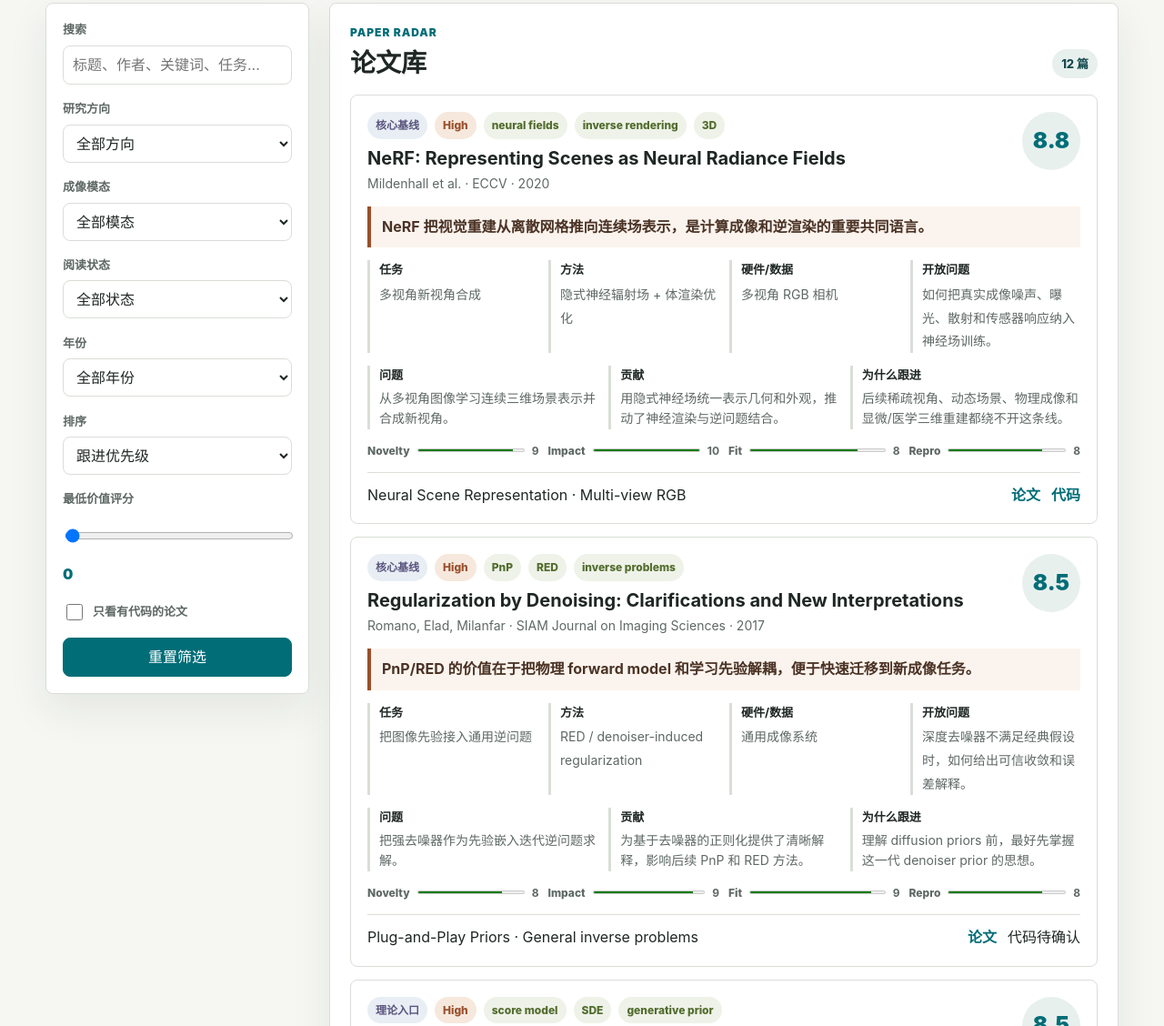
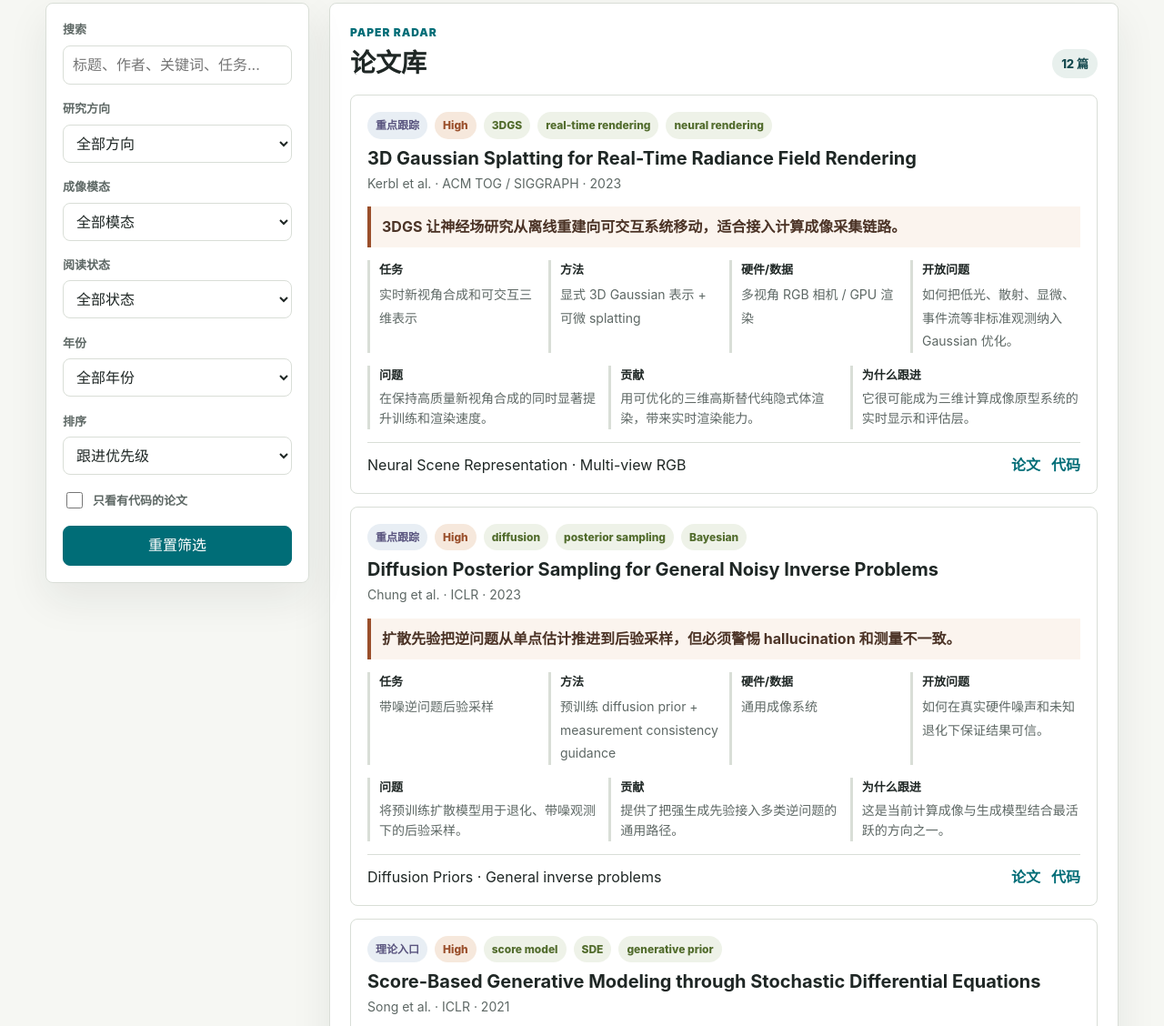
Before and after one commit to wanghongjian98/computational-imaging-frontier, a plain HTML site: page index.html in a window 1280 px wide. Shown: the part 1227-2355 px from the top of the page at 91% size. Drawn offline with Linux system fonts and the light colour scheme.

Commit message:
Remove scoring from paper radar

```diff
--- a/app.js
+++ b/app.js
@@ -6,7 +6,6 @@
     modality: "",
     stage: "",
     year: "",
-    minScore: 0,
     codeOnly: false,
     sortBy: "priority",
   },
@@ -18,8 +17,6 @@
   modalityFilter: document.querySelector("#modalityFilter"),
   stageFilter: document.querySelector("#stageFilter"),
   yearFilter: document.querySelector("#yearFilter"),
-  scoreFilter: document.querySelector("#scoreFilter"),
-  scoreOutput: document.querySelector("#scoreOutput"),
   codeOnly: document.querySelector("#codeOnly"),
   sortBy: document.querySelector("#sortBy"),
   resetFilters: document.querySelector("#resetFilters"),
@@ -50,14 +47,6 @@
   );
 }
 
-function paperScore(paper) {
-  const novelty = Number(paper.scores?.novelty ?? 0);
-  const reproducibility = Number(paper.scores?.reproducibility ?? 0);
-  const impact = Number(paper.scores?.impact ?? 0);
-  const fit = Number(paper.scores?.fit ?? 0);
-  return Math.round((0.3 * novelty + 0.25 * impact + 0.25 * fit + 0.2 * reproducibility) * 10) / 10;
-}
-
 function fillSelect(select, values) {
   const first = select.querySelector("option");
   select.replaceChildren(first);
@@ -83,8 +72,11 @@
   return Boolean(paper.code?.available && paper.code?.url);
 }
 
+function priorityRank(paper) {
+  return { High: 3, Medium: 2, Low: 1 }[paper.priority] ?? 0;
+}
+
 function matchesPaper(paper) {
-  const score = paperScore(paper);
   const haystack = [
     paper.title,
     paper.authors,
@@ -111,46 +103,26 @@
     (!state.filters.modality || paper.modality === state.filters.modality) &&
     (!state.filters.stage || paper.status === state.filters.stage) &&
     (!state.filters.year || String(paper.year) === state.filters.year) &&
-    (!state.filters.codeOnly || hasCode(paper)) &&
-    score >= state.filters.minScore
+    (!state.filters.codeOnly || hasCode(paper))
   );
 }
 
 function sortPapers(papers) {
   const key = state.filters.sortBy;
   return [...papers].sort((a, b) => {
-    if (key === "year") return b.year - a.year || paperScore(b) - paperScore(a);
-    if (key === "reproducibility") {
-      return (b.scores?.reproducibility ?? 0) - (a.scores?.reproducibility ?? 0);
+    if (key === "year") return b.year - a.year || priorityRank(b) - priorityRank(a);
+    if (key === "code") {
+      return Number(hasCode(b)) - Number(hasCode(a)) || b.year - a.year;
     }
-    if (key === "impact") return (b.scores?.impact ?? 0) - (a.scores?.impact ?? 0);
-    return paperScore(b) - paperScore(a);
+    if (key === "status") {
+      return String(a.status ?? "").localeCompare(String(b.status ?? ""), "zh-Hans-CN") || b.year - a.year;
+    }
+    return priorityRank(b) - priorityRank(a) || b.year - a.year;
   });
 }
 
 function badge(text, tone = "") {
   return `<span class="tag ${tone}">${escapeHtml(text)}</span>`;
-}
-
-function scoreBars(paper) {
-  const scores = [
-    ["Novelty", paper.scores?.novelty ?? 0],
-    ["Impact", paper.scores?.impact ?? 0],
-    ["Fit", paper.scores?.fit ?? 0],
-    ["Repro", paper.scores?.reproducibility ?? 0],
-  ];
-
-  return scores
-    .map(
-      ([label, value]) => `
-        <div class="score-bar">
-          <span>${label}</span>
-          <meter min="0" max="10" value="${Number(value)}"></meter>
-          <strong>${Number(value)}</strong>
-        </div>
-      `,
-    )
-    .join("");
 }
 
 function paperCard(paper) {
@@ -175,7 +147,6 @@
         <h3>${escapeHtml(paper.title)}</h3>
         <div class="paper-meta">${escapeHtml(paper.authors)} · ${escapeHtml(paper.venue)} · ${escapeHtml(paper.year)}</div>
       </div>
-      <div class="score" title="综合价值评分">${paperScore(paper)}</div>
     </div>
 
     <p class="insight">${escapeHtml(paper.insight ?? paper.contribution)}</p>
@@ -201,9 +172,6 @@
         <p>${escapeHtml(paper.whyFollow ?? paper.directionNote)}</p>
       </div>
     </div>
-
-    <div class="score-bars">${scoreBars(paper)}</div>
-
     <div class="paper-actions">
       <span>${escapeHtml(paper.topic)} · ${escapeHtml(paper.modality)}</span>
       <div>${paperLink}${codeLink}</div>
@@ -223,7 +191,7 @@
   const dates = uniqueSorted(state.papers.map((paper) => paper.updated)).sort();
   els.paperCount.textContent = state.papers.length;
   els.topicCount.textContent = topics.length;
-  els.highValueCount.textContent = state.papers.filter((paper) => paperScore(paper) >= 8).length;
+  els.highValueCount.textContent = state.papers.filter((paper) => paper.priority === "High").length;
   els.codeCount.textContent = state.papers.filter(hasCode).length;
   els.lastUpdated.textContent = dates.length ? `Last updated: ${dates.at(-1)}` : "更新中";
 }
@@ -265,7 +233,7 @@
     node.innerHTML = `
       <h3>${escapeHtml(topic)}</h3>
       <p>${escapeHtml(topPaper?.directionNote ?? "补充该方向的核心问题、代表方法和开放挑战。")}</p>
-      <span>${papers.length} 篇论文 · 最高分 ${paperScore(topPaper)}</span>
+      <span>${papers.length} 篇论文 · 重点跟进 ${papers.filter((paper) => paper.priority === "High").length}</span>
     `;
     return node;
   });
@@ -274,7 +242,7 @@
 
 function renderQueue() {
   const queue = sortPapers(state.papers)
-    .filter((paper) => paper.priority === "High" || paperScore(paper) >= 8)
+    .filter((paper) => paper.priority === "High")
     .slice(0, 5)
     .map((paper, index) => {
       const item = document.createElement("article");
@@ -285,7 +253,7 @@
           <h3>${escapeHtml(paper.title)}</h3>
           <p>${escapeHtml(paper.whyFollow ?? paper.insight ?? paper.contribution)}</p>
         </div>
-        <strong>${paperScore(paper)}</strong>
+        <strong>${escapeHtml(paper.priority ?? "High")}</strong>
       `;
       return item;
     });
@@ -314,11 +282,6 @@
     state.filters.year = event.target.value;
     renderPapers();
   });
-  els.scoreFilter.addEventListener("input", (event) => {
-    state.filters.minScore = Number(event.target.value);
-    els.scoreOutput.value = event.target.value;
-    renderPapers();
-  });
   els.codeOnly.addEventListener("change", (event) => {
     state.filters.codeOnly = event.target.checked;
     renderPapers();
@@ -334,7 +297,6 @@
       modality: "",
       stage: "",
       year: "",
-      minScore: 0,
       codeOnly: false,
       sortBy: "priority",
     };
@@ -343,8 +305,6 @@
     els.modalityFilter.value = "";
     els.stageFilter.value = "";
     els.yearFilter.value = "";
-    els.scoreFilter.value = "0";
-    els.scoreOutput.value = "0";
     els.codeOnly.checked = false;
     els.sortBy.value = "priority";
     renderPapers();
--- a/index.html
+++ b/index.html
@@ -6,7 +6,7 @@
     <title>计算成像前沿论文雷达</title>
     <meta
       name="description"
-      content="面向计算成像研究的论文筛选、摘要、评分和跟进队列。"
+      content="面向计算成像研究的论文筛选、摘要和跟进队列。"
     />
     <link rel="stylesheet" href="styles.css" />
   </head>
@@ -23,7 +23,6 @@
         <a href="#papers">论文库</a>
         <a href="#frontier">前沿路线</a>
         <a href="#queue">跟进队列</a>
-        <a href="#rubric">评分规则</a>
       </nav>
     </header>
 
@@ -34,7 +33,7 @@
           <h1>把计算成像论文整理成可检索、可比较、可跟进的研究地图</h1>
           <p>
             聚焦 lensless imaging、diffusion priors、neural fields、computational
-            microscopy、event cameras 和 raw computational photography。每篇论文记录问题、贡献、局限、复现成本和下一步价值。
+            microscopy、event cameras 和 raw computational photography。每篇论文记录问题、贡献、局限、复现状态和下一步跟进理由。
           </p>
           <div class="hero-actions">
             <a class="primary-link" href="#papers">浏览论文库</a>
@@ -53,7 +52,7 @@
           </div>
           <div>
             <strong id="highValueCount">0</strong>
-            <span>高优先级</span>
+            <span>重点跟进</span>
           </div>
           <div>
             <strong id="codeCount">0</strong>
@@ -113,15 +112,9 @@
             <select id="sortBy">
               <option value="priority">跟进优先级</option>
               <option value="year">年份最新</option>
-              <option value="reproducibility">复现友好</option>
-              <option value="impact">影响力</option>
+              <option value="code">代码可用</option>
+              <option value="status">阅读状态</option>
             </select>
-          </div>
-
-          <div class="filter-block">
-            <span class="label">最低价值评分</span>
-            <input id="scoreFilter" type="range" min="0" max="10" value="0" />
-            <output id="scoreOutput" for="scoreFilter">0</output>
           </div>
 
           <label class="checkbox">
@@ -150,7 +143,7 @@
             <p class="eyebrow">Reading Queue</p>
             <h2>优先跟进队列</h2>
           </div>
-          <span>按综合评分和复现价值自动生成</span>
+          <span>按优先级、年份和复现线索自动生成</span>
         </div>
         <div id="queueList" class="queue-list"></div>
       </section>
@@ -164,33 +157,6 @@
           <span>用于发现主题空白和可写综述方向</span>
         </div>
         <div id="topicMap" class="topic-map"></div>
-      </section>
-
-      <section id="rubric" class="band">
-        <div class="section-head">
-          <div>
-            <p class="eyebrow">Scoring Rubric</p>
-            <h2>评分规则</h2>
-          </div>
-        </div>
-        <div class="rubric-grid">
-          <article>
-            <strong>Novelty 30%</strong>
-            <p>是否提出新的成像模型、硬件编码、先验或求解范式。</p>
-          </article>
-          <article>
-            <strong>Impact 25%</strong>
-            <p>是否改变研究路线，或成为后续论文反复引用的基线。</p>
-          </article>
-          <article>
-            <strong>Fit 25%</strong>
-            <p>是否贴近计算成像主线：物理模型、传感器、逆问题和可验证实验。</p>
-          </article>
-          <article>
-            <strong>Reproducibility 20%</strong>
-            <p>是否有代码、数据、标定细节和足够清楚的实验设置。</p>
-          </article>
-        </div>
       </section>
 
       <section id="workflow" class="band workflow">
--- a/papers.json
+++ b/papers.json
@@ -19,9 +19,15 @@
     "whyFollow": "适合作为 lensless imaging 方向的硬件-算法联合设计入口。",
     "openQuestion": "如何减少标定依赖，并让系统在动态场景和复杂深度范围内稳定工作。",
     "directionNote": "关注光学编码、PSF 标定、可制造性和端到端重建。",
-    "tags": ["lensless", "3D", "hardware-software co-design"],
-    "scores": { "novelty": 8, "impact": 8, "reproducibility": 6, "fit": 8 },
-    "code": { "available": true, "url": "https://github.com/Waller-Lab/DiffuserCam" },
+    "tags": [
+      "lensless",
+      "3D",
+      "hardware-software co-design"
+    ],
+    "code": {
+      "available": true,
+      "url": "https://github.com/Waller-Lab/DiffuserCam"
+    },
     "url": "https://opg.optica.org/optica/fulltext.cfm?uri=optica-5-1-1&id=380522",
     "updated": "2026-05-20"
   },
@@ -45,9 +51,15 @@
     "whyFollow": "后续稀疏视角、动态场景、物理成像和显微/医学三维重建都绕不开这条线。",
     "openQuestion": "如何把真实成像噪声、曝光、散射和传感器响应纳入神经场训练。",
     "directionNote": "关注稀疏视角、动态场景、物理成像模型和可编辑三维表示。",
-    "tags": ["neural fields", "inverse rendering", "3D"],
-    "scores": { "novelty": 9, "impact": 10, "reproducibility": 8, "fit": 8 },
-    "code": { "available": true, "url": "https://github.com/bmild/nerf" },
+    "tags": [
+      "neural fields",
+      "inverse rendering",
+      "3D"
+    ],
+    "code": {
+      "available": true,
+      "url": "https://github.com/bmild/nerf"
+    },
     "url": "https://www.matthewtancik.com/nerf",
     "updated": "2026-05-20"
   },
@@ -71,9 +83,15 @@
     "whyFollow": "它很可能成为三维计算成像原型系统的实时显示和评估层。",
     "openQuestion": "如何把低光、散射、显微、事件流等非标准观测纳入 Gaussian 优化。",
     "directionNote": "关注实时三维表示、可微渲染、动态场景和物理成像观测。",
-    "tags": ["3DGS", "real-time rendering", "neural rendering"],
-    "scores": { "novelty": 8, "impact": 10, "reproducibility": 8, "fit": 7 },
-    "code": { "available": true, "url": "https://github.com/graphdeco-inria/gaussian-splatting" },
+    "tags": [
+      "3DGS",
+      "real-time rendering",
+      "neural rendering"
+    ],
+    "code": {
+      "available": true,
+      "url": "https://github.com/graphdeco-inria/gaussian-splatting"
+    },
     "url": "https://repo-sam.inria.fr/fungraph/3d-gaussian-splatting/",
     "updated": "2026-05-20"
   },
@@ -97,9 +115,15 @@
     "whyFollow": "理解 diffusion priors 前，最好先掌握这一代 denoiser prior 的思想。",
     "openQuestion": "深度去噪器不满足经典假设时，如何给出可信收敛和误差解释。",
     "directionNote": "关注收敛理论、扩散先验、非凸求解和物理一致性。",
-    "tags": ["PnP", "RED", "inverse problems"],
-    "scores": { "novelty": 8, "impact": 9, "reproducibility": 8, "fit": 9 },
-    "code": { "available": false, "url": "" },
+    "tags": [
+      "PnP",
+      "RED",
+      "inverse problems"
+    ],
+    "code": {
+      "available": false,
+      "url": ""
+    },
     "url": "https://epubs.siam.org/doi/10.1137/16M1102884",
     "updated": "2026-05-20"
   },
@@ -123,9 +147,15 @@
     "whyFollow": "这是当前计算成像与生成模型结合最活跃的方向之一。",
     "openQuestion": "如何在真实硬件噪声和未知退化下保证结果可信。",
     "directionNote": "关注可控采样、快速求解、可信不确定性和真实成像退化。",
-    "tags": ["diffusion", "posterior sampling", "Bayesian"],
-    "scores": { "novelty": 8, "impact": 9, "reproducibility": 7, "fit": 9 },
-    "code": { "available": true, "url": "https://github.com/DPS2022/diffusion-posterior-sampling" },
+    "tags": [
+      "diffusion",
+      "posterior sampling",
+      "Bayesian"
+    ],
+    "code": {
+      "available": true,
+      "url": "https://github.com/DPS2022/diffusion-posterior-sampling"
+    },
     "url": "https://openreview.net/forum?id=OnD9zGAGT0k",
     "updated": "2026-05-20"
   },
@@ -149,9 +179,15 @@
     "whyFollow": "它是读懂 diffusion posterior sampling、DDRM 和后续扩散先验方法的基础。",
     "openQuestion": "如何把连续时间采样过程压缩到可用于实时成像系统的成本。",
     "directionNote": "关注 score prior、posterior sampling、fast samplers 和 uncertainty quantification。",
-    "tags": ["score model", "SDE", "generative prior"],
-    "scores": { "novelty": 9, "impact": 10, "reproducibility": 8, "fit": 7 },
-    "code": { "available": true, "url": "https://github.com/yang-song/score_sde" },
+    "tags": [
+      "score model",
+      "SDE",
+      "generative prior"
+    ],
+    "code": {
+      "available": true,
+      "url": "https://github.com/yang-song/score_sde"
+    },
     "url": "https://openreview.net/forum?id=PxTIG12RRHS",
     "updated": "2026-05-20"
   },
@@ -175,9 +211,15 @@
     "whyFollow": "适合和 PnP、RED、diffusion prior 放在一起比较先验来源。",
     "openQuestion": "如何稳定控制过拟合，并把隐式先验扩展到视频、三维和物理传感器数据。",
     "directionNote": "关注无需训练数据的先验、早停机制和物理观测一致性。",
-    "tags": ["implicit prior", "untrained network", "inverse problems"],
-    "scores": { "novelty": 8, "impact": 9, "reproducibility": 8, "fit": 8 },
-    "code": { "available": true, "url": "https://github.com/DmitryUlyanov/deep-image-prior" },
+    "tags": [
+      "implicit prior",
+      "untrained network",
+      "inverse problems"
+    ],
+    "code": {
+      "available": true,
+      "url": "https://github.com/DmitryUlyanov/deep-image-prior"
+    },
     "url": "https://dmitryulyanov.github.io/deep_image_prior",
     "updated": "2026-05-20"
   },
@@ -201,9 +243,15 @@
     "whyFollow": "它连接了硬件照明设计、相位恢复、显微成像和高通量生物应用。",
     "openQuestion": "如何处理厚样本、多散射和实时采集。",
     "directionNote": "关注高通量显微、相位恢复、系统校正和生物医学场景。",
-    "tags": ["ptychography", "phase retrieval", "microscopy"],
-    "scores": { "novelty": 9, "impact": 9, "reproducibility": 6, "fit": 8 },
-    "code": { "available": false, "url": "" },
+    "tags": [
+      "ptychography",
+      "phase retrieval",
+      "microscopy"
+    ],
+    "code": {
+      "available": false,
+      "url": ""
+    },
     "url": "https://www.nature.com/articles/nphoton.2013.187",
     "updated": "2026-05-20"
   },
@@ -227,9 +275,15 @@
     "whyFollow": "适合作为进入 neuromorphic computational imaging 的地图。",
     "openQuestion": "事件流如何和 frame、depth、IMU、spike sensor 等多模态观测稳定融合。",
     "directionNote": "关注异步传感、动态重建、低功耗视觉和神经形态硬件。",
-    "tags": ["event camera", "survey", "neuromorphic"],
-    "scores": { "novelty": 6, "impact": 8, "reproducibility": 9, "fit": 8 },
-    "code": { "available": false, "url": "" },
+    "tags": [
+      "event camera",
+      "survey",
+      "neuromorphic"
+    ],
+    "code": {
+      "available": false,
+      "url": ""
+    },
     "url": "https://ieeexplore.ieee.org/document/9138762",
     "updated": "2026-05-20"
   },
@@ -253,9 +307,15 @@
     "whyFollow": "适合关注非可见波段、低成本探测器和压缩采样硬件的研究。",
     "openQuestion": "如何在动态场景中减少测量次数并保持鲁棒重建。",
     "directionNote": "关注编码设计、快速采样、低光照和非可见波段成像。",
-    "tags": ["compressive sensing", "coded measurement", "hardware"],
-    "scores": { "novelty": 8, "impact": 8, "reproducibility": 7, "fit": 7 },
-    "code": { "available": false, "url": "" },
+    "tags": [
+      "compressive sensing",
+      "coded measurement",
+      "hardware"
+    ],
+    "code": {
+      "available": false,
+      "url": ""
+    },
     "url": "https://ieeexplore.ieee.org/document/4472247",
     "updated": "2026-05-20"
   },
@@ -279,9 +339,15 @@
     "whyFollow": "适合做 raw pipeline、噪声模型和端侧低光成像的基线。",
     "openQuestion": "如何处理运动、不同 ISP、不同传感器之间的泛化。",
     "directionNote": "关注 raw pipeline、噪声模型、真实数据集和端侧部署。",
-    "tags": ["raw", "low-light", "computational photography"],
-    "scores": { "novelty": 7, "impact": 8, "reproducibility": 8, "fit": 7 },
-    "code": { "available": true, "url": "https://github.com/cchen156/Learning-to-See-in-the-Dark" },
+    "tags": [
+      "raw",
+      "low-light",
+      "computational photography"
+    ],
+    "code": {
+      "available": true,
+      "url": "https://github.com/cchen156/Learning-to-See-in-the-Dark"
+    },
     "url": "https://cchen156.github.io/SID.html",
     "updated": "2026-05-20"
   },
@@ -305,9 +371,15 @@
     "whyFollow": "对硬件闭环优化、显示成像和 differentiable optics 都有参考价值。",
     "openQuestion": "如何减少每台设备的重新标定成本，并推广到动态和宽视场显示。",
     "directionNote": "关注 differentiable optics、hardware-in-the-loop 和真实系统误差建模。",
-    "tags": ["holography", "camera-in-the-loop", "differentiable optics"],
-    "scores": { "novelty": 8, "impact": 8, "reproducibility": 6, "fit": 8 },
-    "code": { "available": true, "url": "https://github.com/computational-imaging/neural-holography" },
+    "tags": [
+      "holography",
+      "camera-in-the-loop",
+      "differentiable optics"
+    ],
+    "code": {
+      "available": true,
+      "url": "https://github.com/computational-imaging/neural-holography"
+    },
     "url": "https://www.computationalimaging.org/publications/neuralholography/",
     "updated": "2026-05-20"
   }
--- a/styles.css
+++ b/styles.css
@@ -227,8 +227,7 @@
 }
 
 .frontier-lanes,
-.topic-map,
-.rubric-grid {
+.topic-map {
   display: grid;
   grid-template-columns: repeat(3, 1fr);
   gap: 14px;
@@ -236,7 +235,6 @@
 
 .frontier-card,
 .topic-node,
-.rubric-grid article,
 .queue-item,
 .filters,
 .results {
@@ -247,8 +245,7 @@
 }
 
 .frontier-card,
-.topic-node,
-.rubric-grid article {
+.topic-node {
   min-height: 150px;
   padding: 16px;
 }
@@ -269,8 +266,7 @@
 
 .frontier-card p,
 .topic-node p,
-.queue-item p,
-.rubric-grid p {
+.queue-item p {
   margin: 0;
   color: var(--muted);
 }
@@ -323,15 +319,6 @@
   font: inherit;
 }
 
-input[type="range"] {
-  padding: 0;
-}
-
-output {
-  color: var(--accent);
-  font-weight: 900;
-}
-
 .checkbox {
   display: flex;
   align-items: center;
@@ -380,19 +367,6 @@
   font-size: 14px;
 }
 
-.score {
-  flex: 0 0 auto;
-  display: grid;
-  place-items: center;
-  width: 64px;
-  height: 64px;
-  border-radius: 50%;
-  background: var(--soft);
-  color: var(--accent);
-  font-size: 24px;
-  font-weight: 900;
-}
-
 .insight {
   margin: 0;
   border-left: 4px solid var(--rust);
@@ -432,27 +406,6 @@
   margin: 0;
   color: var(--muted);
   font-size: 14px;
-}
-
-.score-bars {
-  display: grid;
-  grid-template-columns: repeat(4, 1fr);
-  gap: 10px;
-}
-
-.score-bar {
-  display: grid;
-  grid-template-columns: auto 1fr auto;
-  gap: 8px;
-  align-items: center;
-  color: var(--muted);
-  font-size: 12px;
-  font-weight: 800;
-}
-
-meter {
-  width: 100%;
-  height: 8px;
 }
 
 .tags {
@@ -595,10 +548,8 @@
 
   .frontier-lanes,
   .topic-map,
-  .rubric-grid,
   .summary-grid,
   .detail-grid,
-  .score-bars,
   .workflow ol {
     grid-template-columns: 1fr 1fr;
   }
@@ -617,10 +568,8 @@
   .metrics,
   .frontier-lanes,
   .topic-map,
-  .rubric-grid,
   .summary-grid,
   .detail-grid,
-  .score-bars,
   .workflow ol {
     grid-template-columns: 1fr;
   }
@@ -641,10 +590,4 @@
     justify-self: start;
     grid-column: 2;
   }
-
-  .score {
-    width: 54px;
-    height: 54px;
-    font-size: 20px;
-  }
 }
```
Also changed, not shown: 1 other file.
